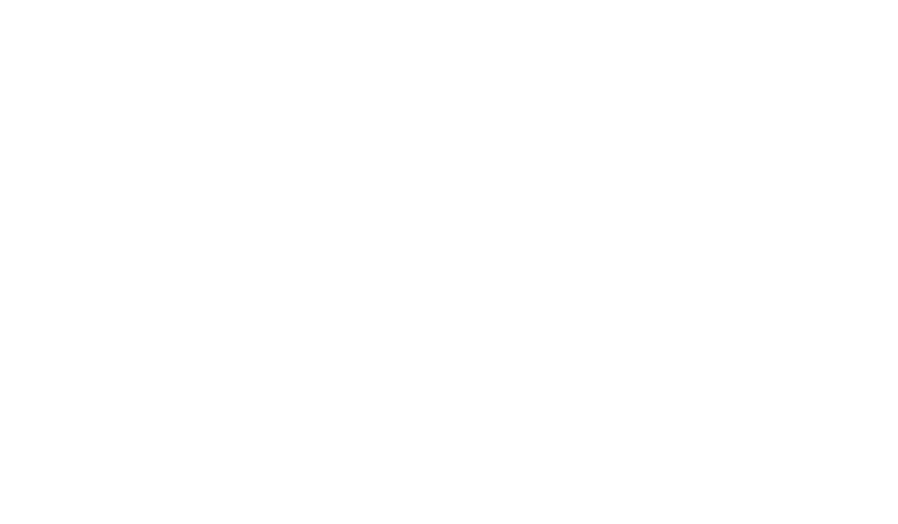
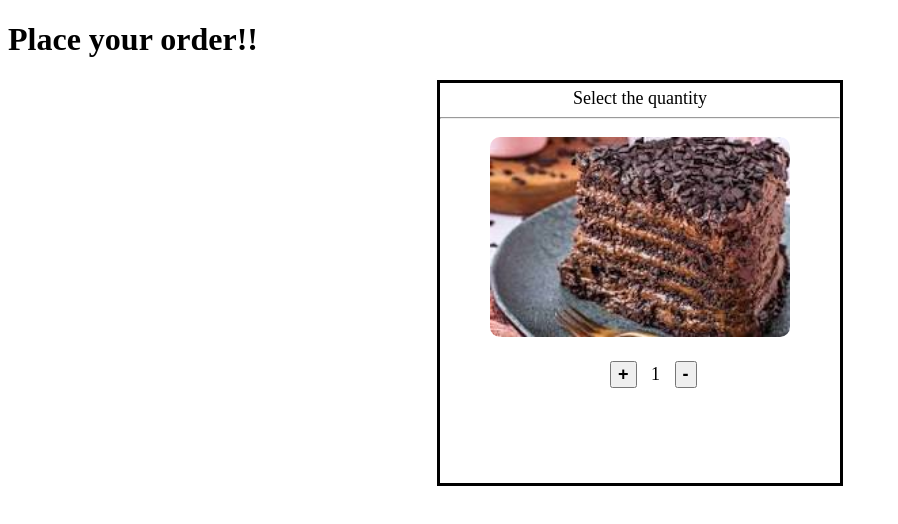
Before and after one commit to AditiNaldurgkar/counter, a plain HTML site: page index.html in a window 1280 px wide. Shown: the whole page, without its empty margins (0-898 px from the left). Drawn offline with Linux system fonts and the light colour scheme.

Commit message:
all elements added

```diff
--- a/index.html
+++ b/index.html
@@ -5,7 +5,54 @@
     <meta name="viewport" content="width=device-width, initial-scale=1.0">
     <title>counter</title>
 </head>
+<style>
+.maindiv{
+display: block;
+margin: 20px auto;
+border: 3px black solid;
+height: 400px;
+width: 400px;
+}
+p{
+    text-align: center;
+    font-size: large;
+    margin: 5px;
+}
+img{
+    height: 200px;
+    width: 300px;
+    margin: 10px;
+    margin-left: 50px ;
+    border-radius: 10px;
+}
+.btn-container{
+    margin-left: 160px;
+    font-size: large;
+}
+.btn{
+   margin: 10px;
+    font-weight: bold;
+    font-size: large;
+    text-align: center;
+}
+</style>
+
 <body>
-
+    <h1>Place your order!!</h1>
+    <div class="maindiv">
+        <p>Select the quantity</p><hr/>
+        <img src="photo.jpg"><br/>
+        <div class="btn-container">
+        <button class="btn" onclick="btn_action()">+</button>
+        <span id="text">1</span>
+        <button class="btn" onclick="btn_action()">-</button>
+        </div>
+        <script>
+            function btn_action(s){
+                show = document.getElementById("text")
+                if(s=="+")
+            }
+        </script>
+    </div>
 </body>
 </html>
```
Also changed, not shown: photo.jpg (added).
